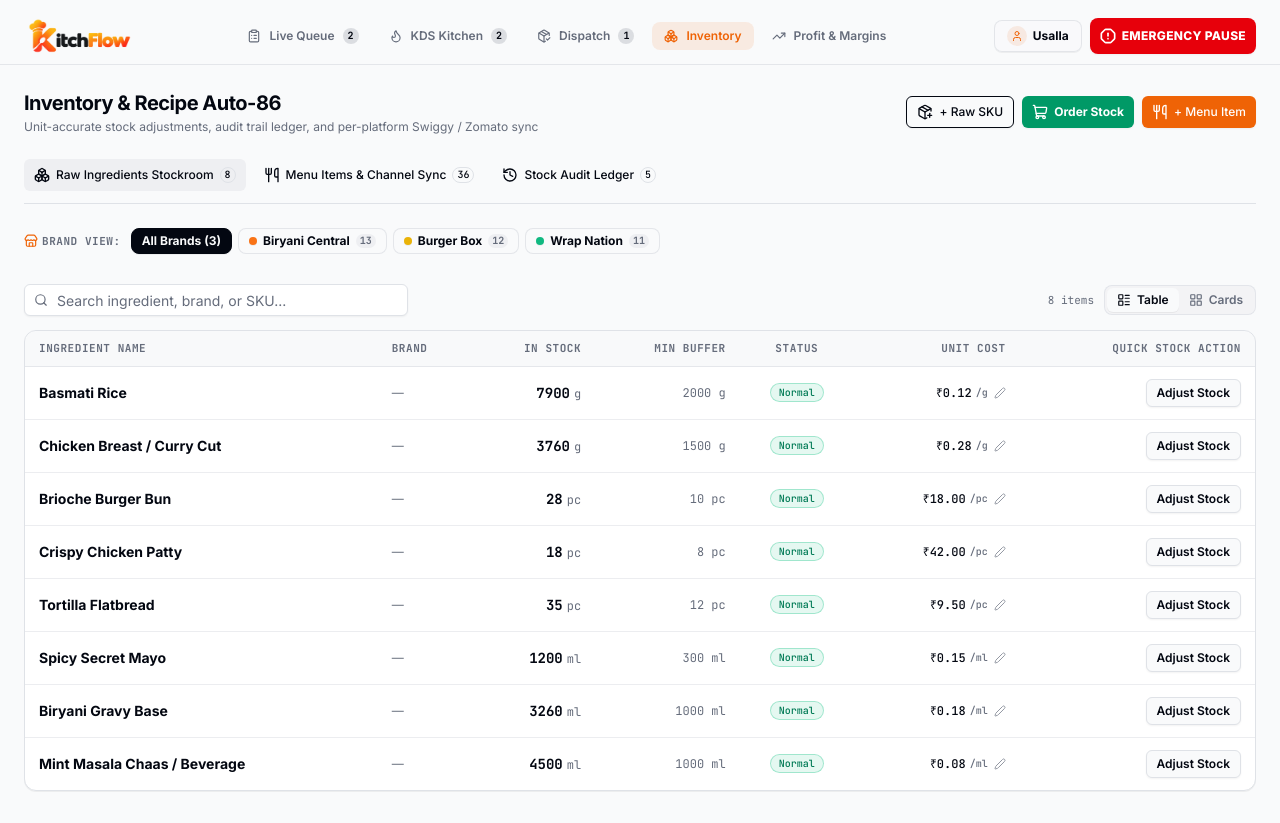
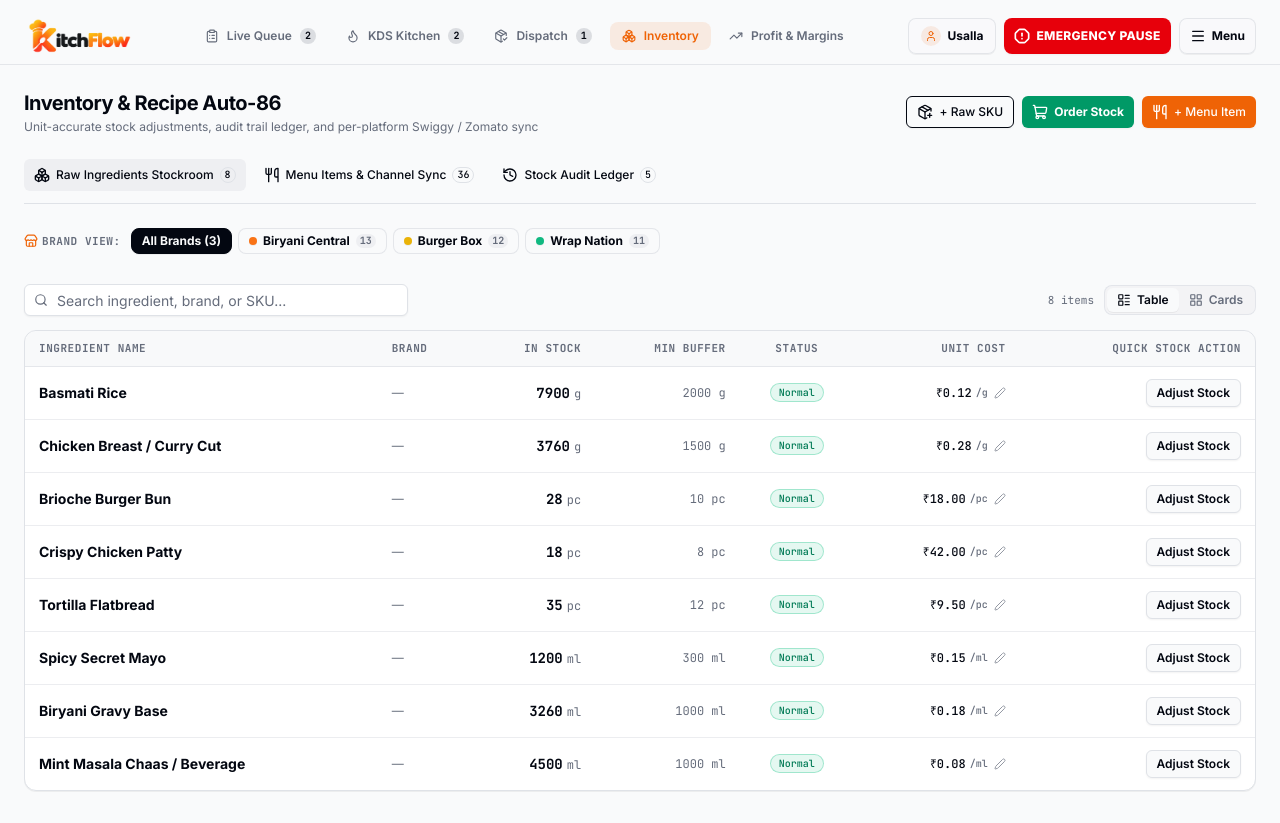
Before and after one commit to 555-Satyajit/Kitchflow, a Next.js app: page /inventory in a window 1280 px wide. Built offline with nearby package versions, Linux system fonts and the light colour scheme.

Commit message:
feat(header): make Menu button and Usalla profile open drawer on desktop and mobile with POS & Delivery access

```diff
--- a/src/components/mobile/AppHeader.tsx
+++ b/src/components/mobile/AppHeader.tsx
@@ -181,13 +181,18 @@ export function AppHeader() {
           <div className="flex items-center gap-1.5 sm:gap-2 shrink-0">
             {/* Desktop Controls visible on lg:flex */}
             <div className="hidden lg:flex items-center gap-2">
-              {/* User Profile Chip */}
-              <div className="flex items-center gap-1.5 px-3 h-8 rounded-lg border border-border/80 bg-background/50 text-foreground text-xs font-bold shadow-2xs">
-                <div className="w-5 h-5 rounded-full bg-primary/10 text-primary flex items-center justify-center">
+              {/* User Profile Chip (clicks to open drawer) */}
+              <button
+                type="button"
+                onClick={() => setIsMobileMenuOpen(true)}
+                className="flex items-center gap-1.5 px-3 h-8 sm:h-9 rounded-lg border border-border/80 bg-background/50 hover:bg-muted text-foreground text-xs font-bold shadow-2xs cursor-pointer transition-colors"
+                title="Open Management Drawer"
+              >
+                <div className="w-5 h-5 rounded-full bg-primary/10 text-primary flex items-center justify-center font-mono">
                   <User className="w-3 h-3 text-primary" />
                 </div>
                 <span>Usalla</span>
-              </div>
+              </button>
             </div>
 
             {/* High-Impact Emergency Pause Button (Compact on mobile, full on desktop) */}
@@ -211,17 +216,18 @@ export function AppHeader() {
               </span>
             </Button>
 
-            {/* Mobile Hamburger Menu Drawer */}
-            <div className="lg:hidden">
+            {/* Menu Drawer (Accessible on mobile & desktop) */}
+            <div>
               <Sheet open={isMobileMenuOpen} onOpenChange={setIsMobileMenuOpen}>
                 <SheetTrigger asChild>
                   <Button
                     variant="outline"
                     size="sm"
-                    className="h-8 w-8 p-0 rounded-lg border-border/80 bg-background/50 hover:bg-muted text-foreground flex items-center justify-center cursor-pointer"
+                    className="h-8 sm:h-9 px-2.5 rounded-lg border-border/80 bg-background/50 hover:bg-muted text-foreground flex items-center gap-1.5 cursor-pointer shadow-2xs"
                     aria-label="Open menu"
                   >
                     <Menu className="w-4 h-4" />
+                    <span className="hidden sm:inline text-xs font-bold">Menu</span>
                   </Button>
                 </SheetTrigger>
                 <SheetContent side="right" className="w-[300px] p-5 flex flex-col justify-between">
@@ -286,6 +292,27 @@ export function AppHeader() {
                     </div>
 
 
+
+                    {/* Walk-in POS Terminal */}
+                    <div className="p-3 rounded-xl bg-primary/10 border border-primary/30 flex items-center justify-between">
+                      <div className="space-y-0.5">
+                        <span className="font-bold text-xs text-foreground flex items-center gap-1.5">
+                          <UtensilsCrossed className="w-4 h-4 text-primary" />
+                          <span>Walk-in Counter POS</span>
+                        </span>
+                        <p className="text-[10px] text-muted-foreground">
+                          Direct counter billing & phone customer auto-fill.
+                        </p>
+                      </div>
+                      <Link
+                        href="/pos"
+                        onClick={() => setIsMobileMenuOpen(false)}
+                        className="inline-flex items-center gap-1 h-7 px-2.5 rounded-md text-xs font-bold bg-primary hover:bg-primary/90 text-primary-foreground cursor-pointer shadow-2xs"
+                      >
+                        <span>Open</span>
+                        <ChevronRight className="w-3.5 h-3.5" />
+                      </Link>
+                    </div>
 
                     {/* Delivery Boy / Rider Portal */}
                     <div className="p-3 rounded-xl bg-blue-500/10 border border-blue-500/30 flex items-center justify-between">
```
